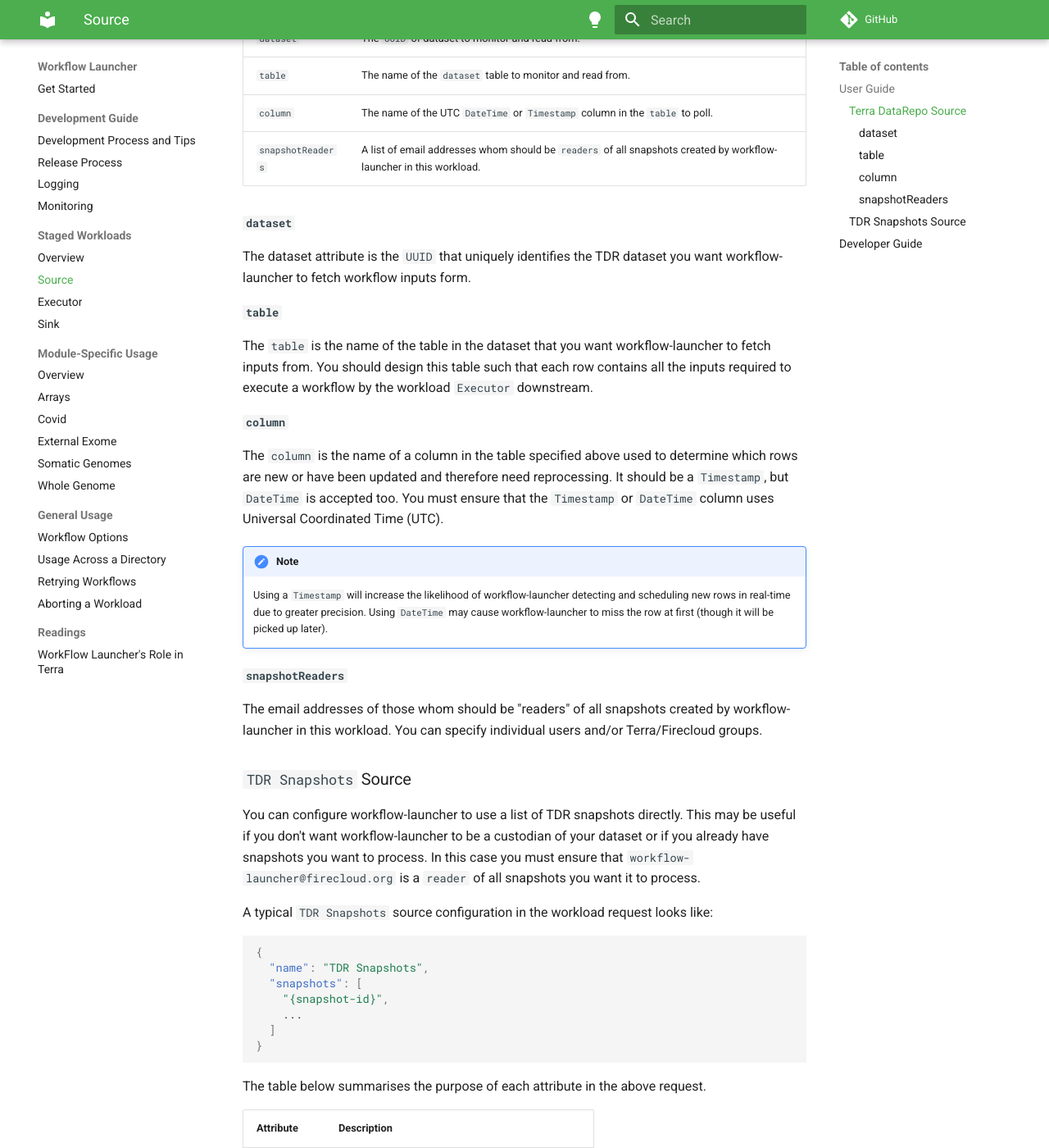
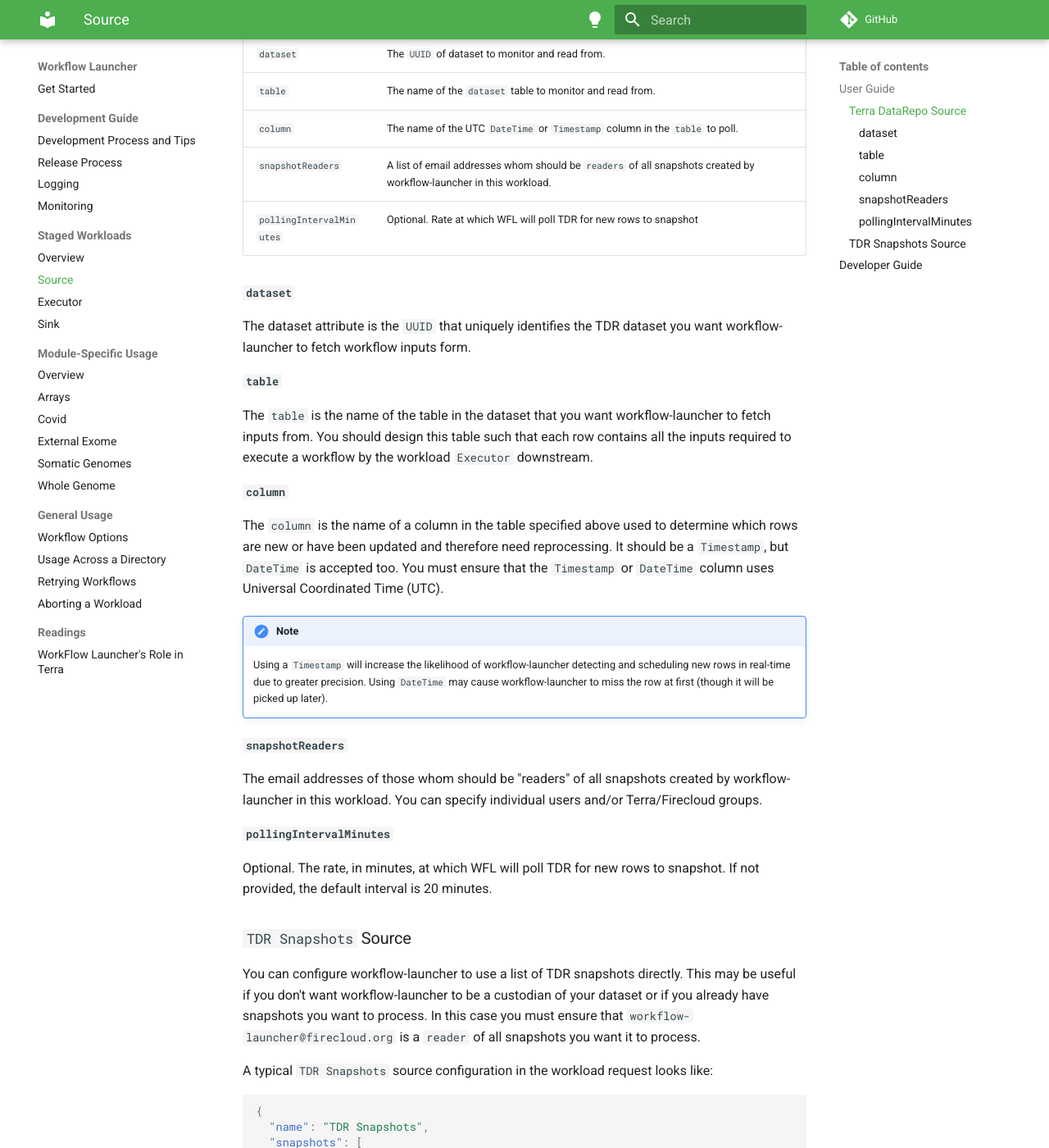
Before and after one commit to broadinstitute/wfl, an MkDocs documentation site: the page built from docs/md/source.md, in a window 1280 px wide and 1400 px high, scrolled down 1499 px. Shown: the whole window at 82% size. Built offline with MkDocs 1.6.1 and Material for MkDocs 9.7.7, drawn with Linux system fonts in a browser that asks for light colours; comment, search, counter and statistics services are not loaded; some of the changed text lies outside the part shown.

Commit message:
added documentation for polling interval updated naming

````diff
--- a/docs/md/source.md
+++ b/docs/md/source.md
@@ -50,18 +50,20 @@
   "snapshotReaders": [
     "{user}@{domain}",
     ...
-  ]
+  ],
+  "pollingIntervalMinutes": 1
 }
 ```
 The table below summarises the purpose of each attribute in the above request.
 
-| Attribute         | Description                                              |
-|-------------------|----------------------------------------------------------|
-| `name`            | Selects the `Terra DataRepo` source implementation.      |
-| `dataset`         | The `UUID` of dataset to monitor and read from.          |
-| `table`           | The name of the `dataset` table to monitor and read from.|
-| `column`          | The name of the UTC `DateTime` or `Timestamp` column in the `table` to poll.|
-| `snapshotReaders` | A list of email addresses whom should be `readers` of all snapshots created by workflow-launcher in this workload.|
+| Attribute                | Description                                              |
+|--------------------------|----------------------------------------------------------|
+| `name`                   | Selects the `Terra DataRepo` source implementation.      |
+| `dataset`                | The `UUID` of dataset to monitor and read from.          |
+| `table`                  | The name of the `dataset` table to monitor and read from.|
+| `column`                 | The name of the UTC `DateTime` or `Timestamp` column in the `table` to poll.|
+| `snapshotReaders`        | A list of email addresses whom should be `readers` of all snapshots created by workflow-launcher in this workload.|
+| `pollingIntervalMinutes` | Optional.  Rate at which WFL will poll TDR for new rows to snapshot|
 
 #### `dataset`
 The dataset attribute is the `UUID` that uniquely identifies the TDR dataset you
@@ -94,6 +96,11 @@
 The email addresses of those whom should be "readers" of all snapshots created
 by workflow-launcher in this workload. You can specify individual users and/or
 Terra/Firecloud groups.
+
+#### `pollingIntervalMinutes`
+
+Optional. The rate, in minutes, at which WFL will poll TDR for new rows to snapshot.
+If not provided, the default interval is 20 minutes.
 
 ### `TDR Snapshots` Source
 
````
Also changed, not shown: 3 other files.
